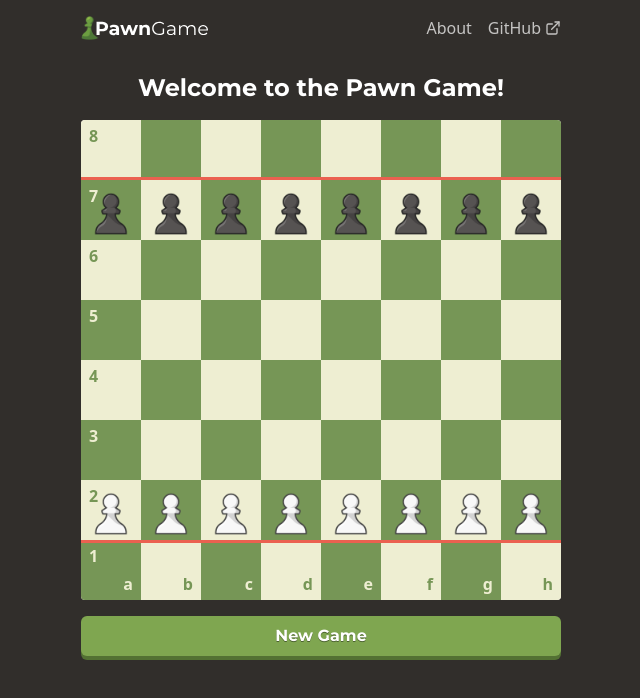
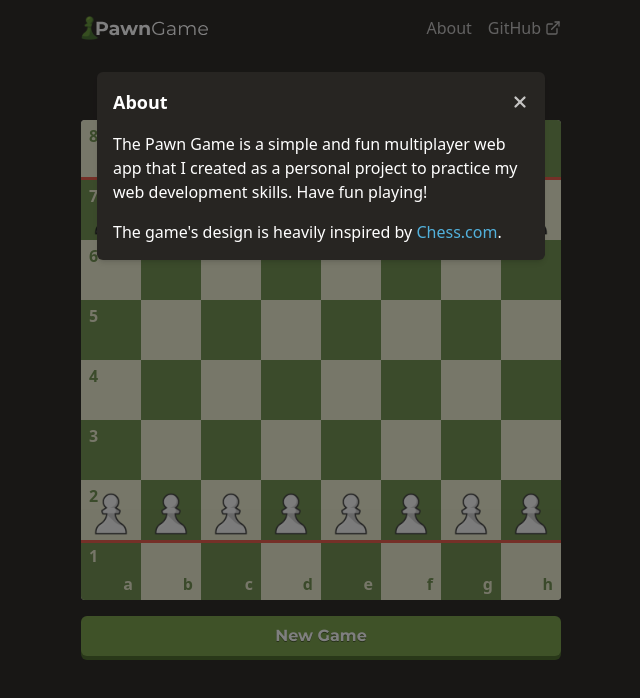
Before and after one commit to pt232/pawn-game, a Next.js app: page / in a window 1280 px wide. Both pictures are taken after a click on the button "About". Shown: the top 698 px of the page, without its empty margins (319-959 px from the left). Built offline with nearby package versions, Linux system fonts and the light colour scheme.

Commit message:
feat(about): add an about dialog

```diff
--- a/components/page-header.tsx
+++ b/components/page-header.tsx
@@ -1,9 +1,14 @@
 import Image from "next/image";
 import Link from "next/link";
+import { useState } from "react";
 import { ExternalLink } from "lucide-react";
+import Dialog from "./ui/dialog";
 
 export default function PageHeader() {
+  const [isAboutDialogOpen, setIsAboutDialogOpen] = useState(false);
+
   return (
+    <>
       <header className="mb-4 flex items-center justify-between rounded-md py-4 text-secondary-300">
         <Link href="/">
           <Image src="/logo.svg" width={128} height={24} alt="Logo" />
@@ -11,7 +16,10 @@ export default function PageHeader() {
         <nav>
           <ul className="flex gap-x-4">
             <li>
-            <button className="transition-colors hover:text-white">
+              <button
+                className="transition-colors hover:text-white"
+                onClick={() => setIsAboutDialogOpen(true)}
+              >
                 About
               </button>
             </li>
@@ -28,5 +36,29 @@ export default function PageHeader() {
           </ul>
         </nav>
       </header>
+
+      <Dialog
+        isOpen={isAboutDialogOpen}
+        title="About"
+        close={() => setIsAboutDialogOpen(false)}
+      >
+        <p>
+          The Pawn Game is a simple and fun multiplayer web app that I created
+          as a personal project to practice my web development skills. Have fun
+          playing!
+        </p>
+        <p>
+          The game&apos;s design is heavily inspired by{" "}
+          <Link
+            href="https://www.chess.com/"
+            target="_blank"
+            className="text-link-500 hover:underline"
+          >
+            Chess.com
+          </Link>
+          .
+        </p>
+      </Dialog>
+    </>
   );
 }
--- a/components/ui/dialog.tsx
+++ b/components/ui/dialog.tsx
@@ -2,39 +2,42 @@ import { X } from "lucide-react";
 
 type DialogProps = {
   isOpen: boolean;
-  hasCloseBtn: boolean;
+  title: string;
   close: () => void;
 } & React.DialogHTMLAttributes<HTMLDialogElement>;
 
 export default function Dialog({
   children,
   isOpen,
-  hasCloseBtn,
+  title,
   close,
 }: DialogProps) {
   return (
     <>
       {isOpen && (
         <div
-          className="fixed inset-0 z-10 bg-black bg-opacity-40"
+          className="fixed inset-0 z-10 bg-black bg-opacity-50"
           aria-hidden="true"
           onClick={close}
         />
       )}
       <dialog
         open={isOpen}
-        className="fixed inset-0 z-20 w-full max-w-lg rounded-md bg-secondary-900 p-6 text-white shadow-md"
+        className="fixed z-20 w-10/12 max-w-md rounded-md bg-secondary-900 p-4 text-white shadow-md"
       >
-        {hasCloseBtn && (
-          <button className="absolute top-4 right-4" onClick={close}>
+        <div className="flex flex-col gap-4">
+          <div className="flex items-center justify-between">
+            <h2 className="text-lg font-semibold">{title}</h2>
+            <button onClick={close}>
               <X
                 className="text-secondary-300 transition-colors hover:text-white"
                 size={18}
                 strokeWidth={3}
               />
             </button>
-        )}
-        <div>{children}</div>
+          </div>
+          {children}
+        </div>
       </dialog>
     </>
   );
--- a/tailwind.config.js
+++ b/tailwind.config.js
@@ -21,6 +21,9 @@ module.exports = {
           400: "#52504d",
           300: "#c5c4c3",
         },
+        link: {
+          500: "#52b1dc",
+        },
         board: {
           white: "#eeeed2",
           black: "#769656",
```
Also changed, not shown: 1 other file (tests, documents, lock files or other folders). Lines whose indentation alone changed are shown as unchanged.
